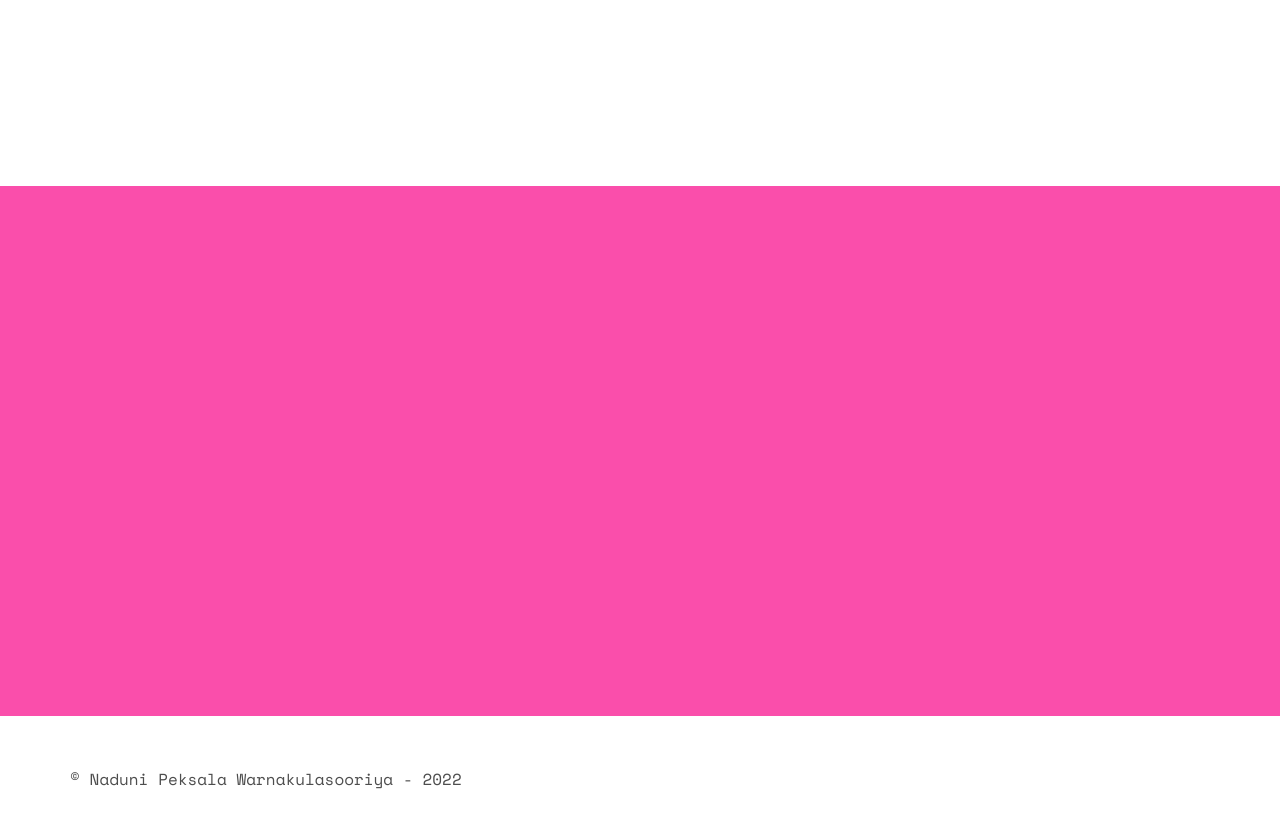
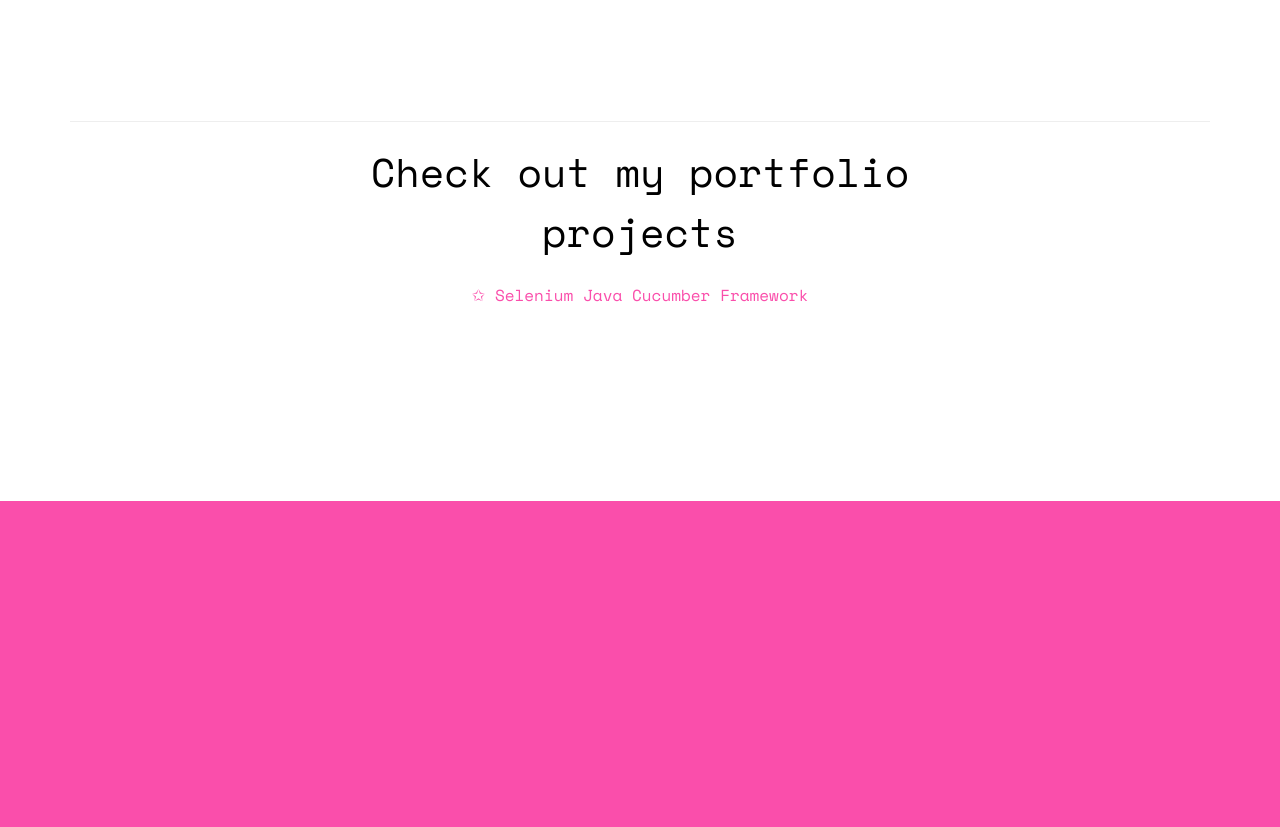
Before and after one commit to Naduni18/naduni18.github.io, a plain HTML site: page index.html in a window 1280 px wide. Shown: the part 7500-8327 px from the top of the page. Drawn offline with nearby package versions, Linux system fonts and the light colour scheme; some packages are replaced by stand-ins of ours; no server answers; files whose address does not match are found by name.

Commit message:
Update index.html

```diff
--- a/index.html
+++ b/index.html
@@ -469,6 +469,14 @@
 	</a>
 </div>
 </div>
+<br/>
+<hr/>
+<div class="row">
+	<div class="col-md-8 col-md-offset-2 text-center fh5co-heading">
+	<h2>Check out my portfolio projects</h2>
+	<a href="https://github.com/Naduni18/portfoili_project_1.git">✩ Selenium Java Cucumber Framework</a>
+</div>
+</div>
 		</div>
 	</div>
 
```
